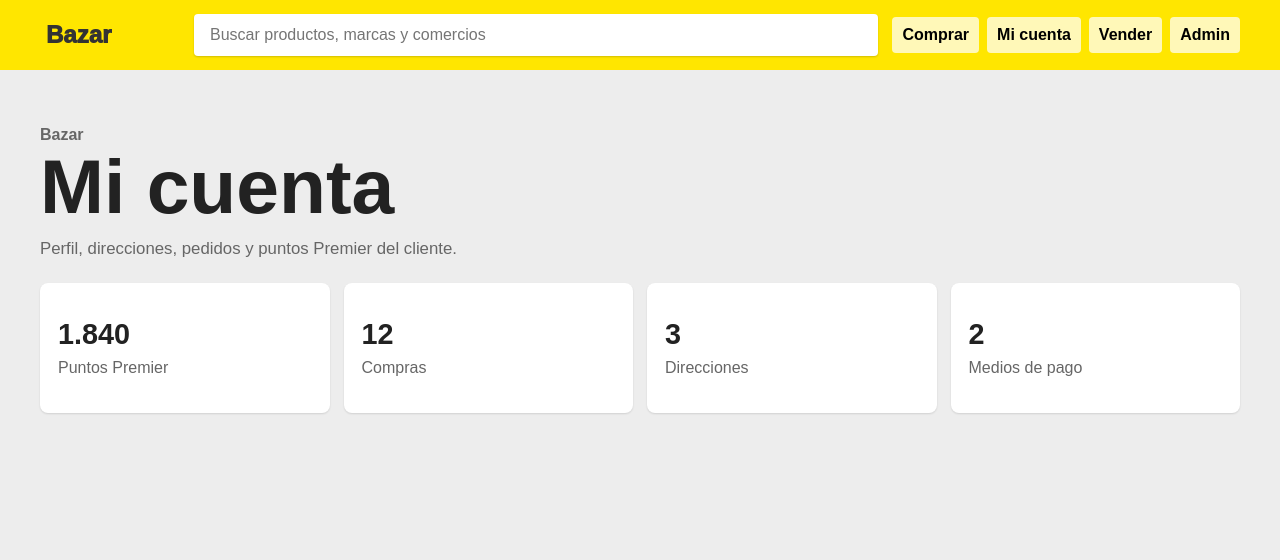
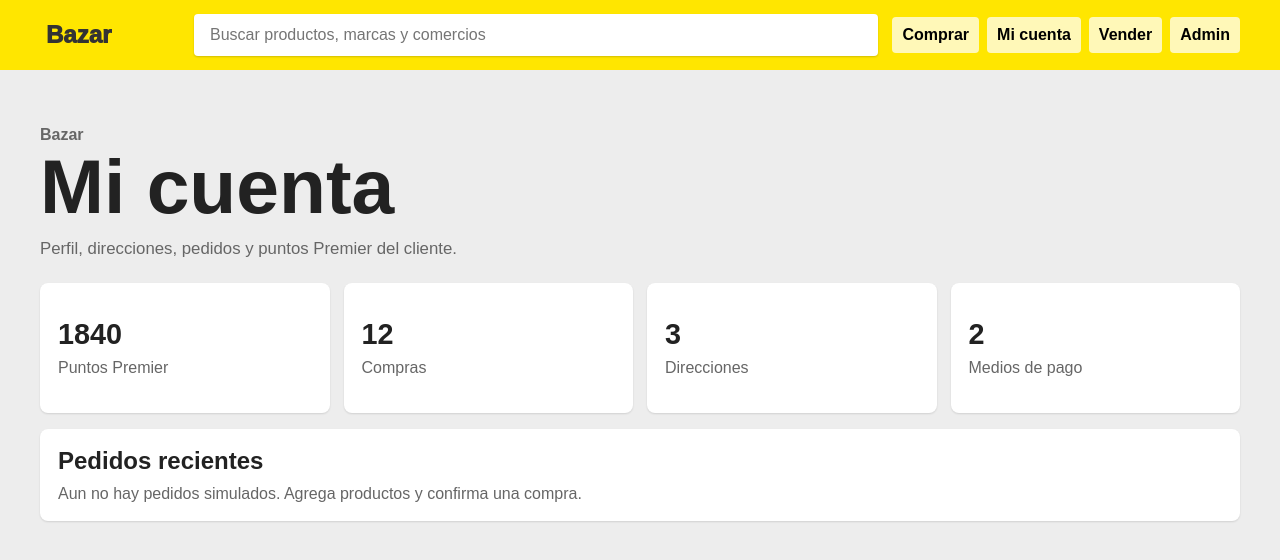
Before and after one commit to tactikaconsulting/tactika-digital, a Next.js app in the folder apps/bazar/: page / in a window 1280 px wide. Both pictures are taken after a click on the button "Mi cuenta". Shown: the top 560 px of the page. Built offline with nearby package versions, Linux system fonts and the light colour scheme.

Commit message:
Add simulated order flow

```diff
--- a/apps/bazar/app/globals.css
+++ b/apps/bazar/app/globals.css
@@ -113,6 +113,12 @@ button {
   background: var(--blue);
   color: #ffffff;
   font-weight: 900;
+}
+
+.panel button:disabled {
+  cursor: not-allowed;
+  background: #cfcfcf;
+  color: #777777;
 }
 
 .results {
@@ -294,6 +300,41 @@ button {
   line-height: 1.5;
 }
 
+.order-panel {
+  display: grid;
+  gap: 10px;
+  margin-top: 16px;
+  border-radius: 8px;
+  background: var(--surface);
+  padding: 18px;
+  box-shadow: 0 1px 2px rgba(0, 0, 0, 0.12);
+}
+
+.order-panel h2,
+.order-panel p {
+  margin: 0;
+}
+
+.order-panel p {
+  color: var(--muted);
+}
+
+.order-row {
+  display: flex;
+  align-items: center;
+  justify-content: space-between;
+  gap: 16px;
+  border-top: 1px solid #eeeeee;
+  padding-top: 12px;
+}
+
+.order-row span {
+  display: block;
+  margin-top: 4px;
+  color: var(--muted);
+  font-size: 0.9rem;
+}
+
 @media (max-width: 900px) {
   .header-inner,
   .market-layout,
@@ -317,6 +358,11 @@ button {
   .product-action strong {
     text-align: left;
   }
+
+  .order-row {
+    align-items: flex-start;
+    flex-direction: column;
+  }
 }
 
 @media (max-width: 640px) {
--- a/apps/bazar/app/page.tsx
+++ b/apps/bazar/app/page.tsx
@@ -12,6 +12,14 @@ type Product = {
   premier: number;
 };
 type CartItem = Product & { quantity: number };
+type Order = {
+  id: string;
+  status: string;
+  total: number;
+  commission: number;
+  premier: number;
+  items: CartItem[];
+};
 
 const products: Product[] = [
   {
@@ -57,6 +65,7 @@ const money = new Intl.NumberFormat("es-CL", {
 export default function BazarApp() {
   const [view, setView] = useState<View>("comprar");
   const [cart, setCart] = useState<CartItem[]>([]);
+  const [orders, setOrders] = useState<Order[]>([]);
   const [query, setQuery] = useState("");
 
   const filteredProducts = useMemo(() => {
@@ -80,6 +89,10 @@ export default function BazarApp() {
     [cart],
   );
   const commission = Math.round(subtotal * 0.1);
+  const monthlyCommission = orders.reduce(
+    (total, order) => total + order.commission,
+    277000,
+  );
 
   function addToCart(product: Product) {
     setCart((current) => {
@@ -95,6 +108,25 @@ export default function BazarApp() {
 
       return [...current, { ...product, quantity: 1 }];
     });
+  }
+
+  function confirmOrder() {
+    if (cart.length === 0) {
+      return;
+    }
+
+    const order: Order = {
+      id: `BZ-${1043 + orders.length}`,
+      status: "Recibido",
+      total: subtotal,
+      commission,
+      premier,
+      items: cart,
+    };
+
+    setOrders((current) => [order, ...current]);
+    setCart([]);
+    setView("cuenta");
   }
 
   return (
@@ -176,7 +208,9 @@ export default function BazarApp() {
               <span>Premier</span>
               <strong>{premier} pts</strong>
             </div>
-            <button type="button">Continuar compra</button>
+            <button type="button" onClick={confirmOrder} disabled={cart.length === 0}>
+              Confirmar pedido
+            </button>
           </aside>
         </section>
       )}
@@ -186,11 +220,12 @@ export default function BazarApp() {
           title="Mi cuenta"
           subtitle="Perfil, direcciones, pedidos y puntos Premier del cliente."
           metrics={[
-            ["1.840", "Puntos Premier"],
-            ["12", "Compras"],
+            [String(1840 + orders.reduce((total, order) => total + order.premier, 0)), "Puntos Premier"],
+            [String(12 + orders.length), "Compras"],
             ["3", "Direcciones"],
             ["2", "Medios de pago"],
           ]}
+          orders={orders}
         />
       )}
 
@@ -200,10 +235,11 @@ export default function BazarApp() {
           subtitle="Productos, stock, ventas y pedidos del comercio."
           metrics={[
             ["$2.770.000", "Ventas mes"],
-            ["177", "Pedidos"],
+            [String(177 + orders.length), "Pedidos"],
             ["24", "Productos activos"],
-            ["$277.000", "Comision Bazar"],
+            [money.format(monthlyCommission), "Comision Bazar"],
           ]}
+          orders={orders}
         />
       )}
 
@@ -218,15 +254,16 @@ export default function BazarApp() {
             </span>
           </div>
           <div className="cards">
-            <article><strong>{money.format(commission)}</strong><span>Comision simulada 10%</span></article>
+            <article><strong>{money.format(monthlyCommission)}</strong><span>Comision acumulada</span></article>
             <article><strong>$480.000</strong><span>Publicidad destacada</span></article>
             <article><strong>126</strong><span>Comercios activos</span></article>
-            <article><strong>3</strong><span>Revisiones pendientes</span></article>
+            <article><strong>{3 + orders.length}</strong><span>Pedidos por revisar</span></article>
           </div>
           <div className="revenue-plan">
             <h2>Fuentes de ingreso</h2>
             <p>Comision por venta, tiendas destacadas, productos patrocinados, planes Pro para comercios y fee de despacho.</p>
           </div>
+          <OrderList orders={orders} />
         </section>
       )}
     </main>
@@ -237,10 +274,12 @@ function Dashboard({
   title,
   subtitle,
   metrics,
+  orders,
 }: {
   title: string;
   subtitle: string;
   metrics: [string, string][];
+  orders?: Order[];
 }) {
   return (
     <section className="dashboard">
@@ -257,6 +296,36 @@ function Dashboard({
           </article>
         ))}
       </div>
+      <OrderList orders={orders ?? []} />
     </section>
   );
 }
+
+function OrderList({ orders }: { orders: Order[] }) {
+  if (orders.length === 0) {
+    return (
+      <div className="order-panel">
+        <h2>Pedidos recientes</h2>
+        <p>Aun no hay pedidos simulados. Agrega productos y confirma una compra.</p>
+      </div>
+    );
+  }
+
+  return (
+    <div className="order-panel">
+      <h2>Pedidos recientes</h2>
+      {orders.map((order) => (
+        <article className="order-row" key={order.id}>
+          <div>
+            <strong>{order.id}</strong>
+            <span>{order.items.length} productos · {order.status}</span>
+          </div>
+          <div>
+            <strong>{money.format(order.total)}</strong>
+            <span>Comision {money.format(order.commission)}</span>
+          </div>
+        </article>
+      ))}
+    </div>
+  );
+}
```
